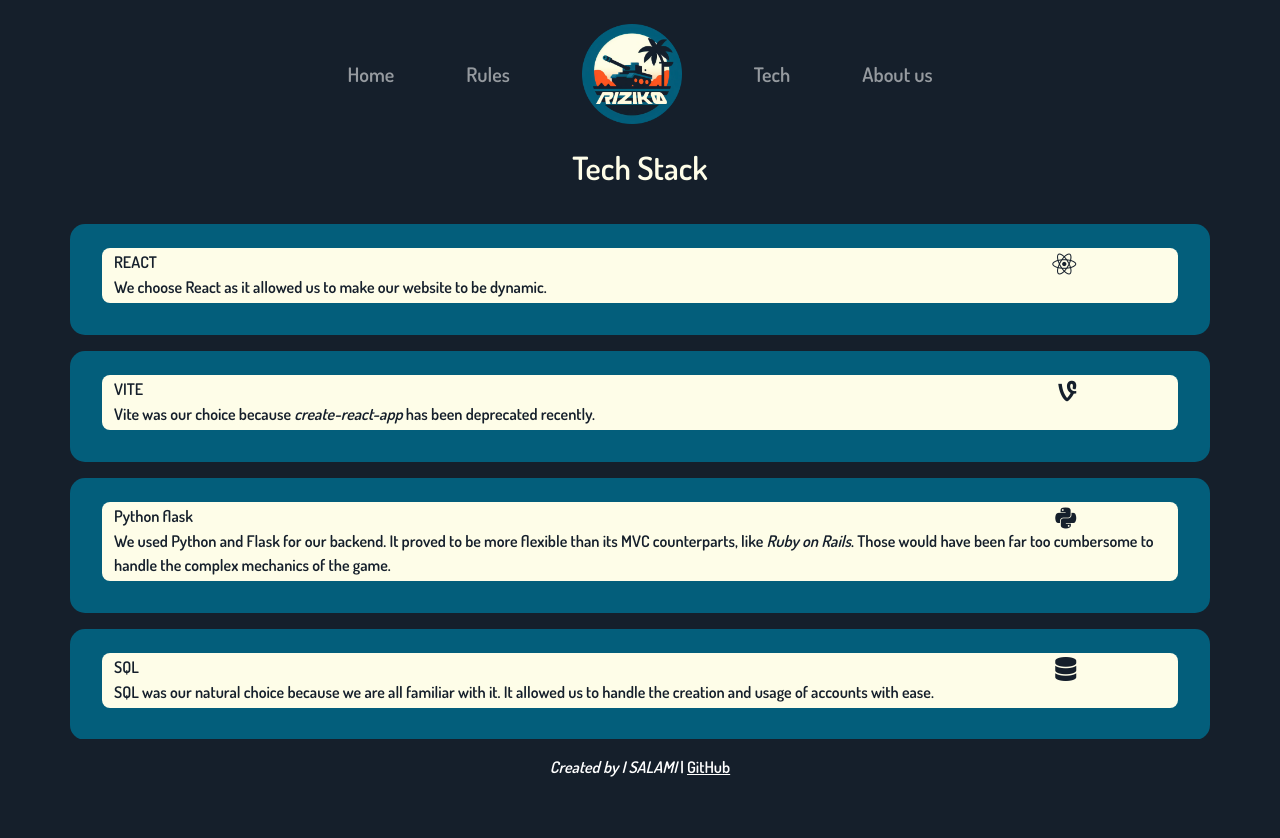
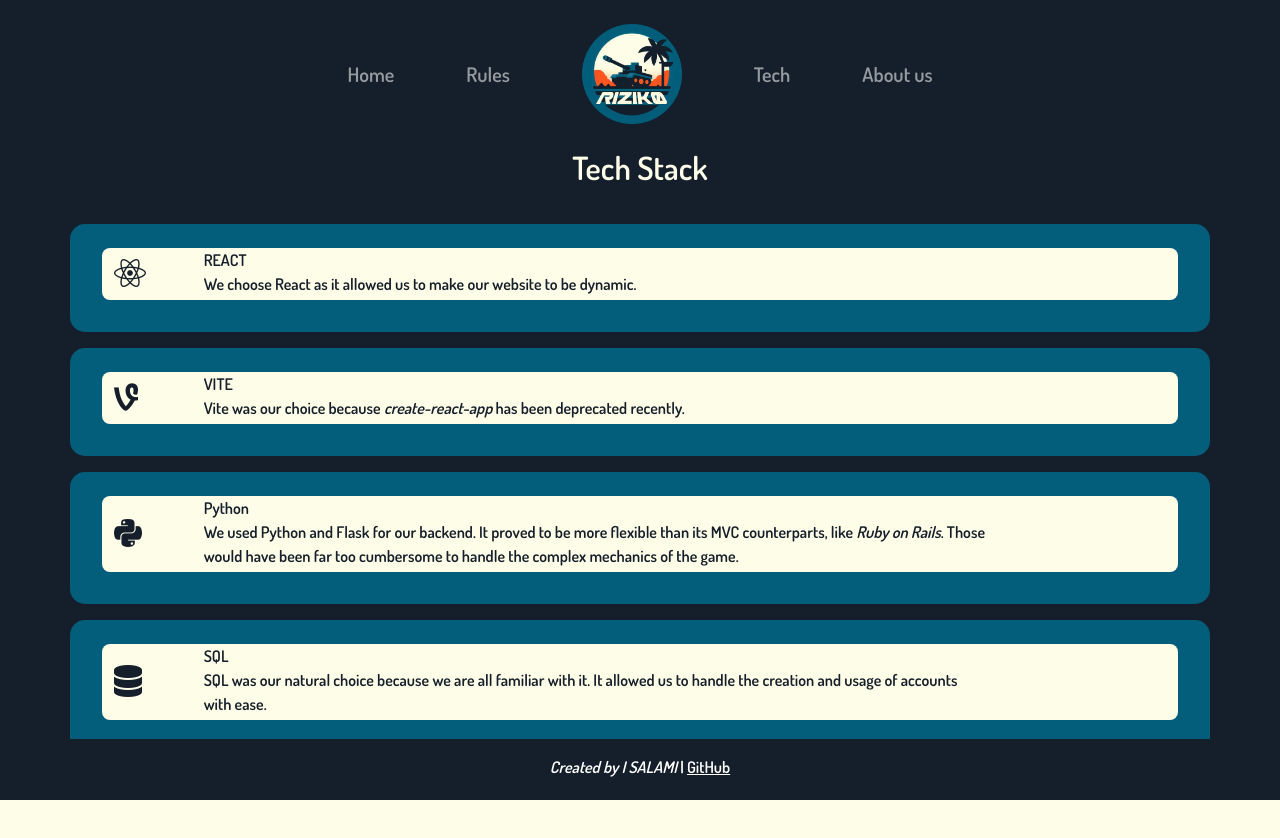
Before and after one commit to rizik0/rizik0-frontend, a React (Vite) app: page /tech in a window 1280 px wide. Shown: the top 838 px of the page. After the commit the page ends 800 px from the top, so only its background shows below. Built offline with nearby package versions, Linux system fonts and the light colour scheme.

Commit message:
cambiato struttura tech page

```diff
--- a/src/components/TechSection/TechSection.jsx
+++ b/src/components/TechSection/TechSection.jsx
@@ -14,52 +14,60 @@ export default function TechSection(){
                     <div className='TechContainer container'>
                         <div className='container'>
                             <div className='row techTitle'>
-                                <div className='col-9'>
-                                    <div >REACT</div>
-                                </div>
-                                <div className='col-2 text-end'>
+                                <div className='col-1 justify-content-left'>
                                     <i class="fa-brands fa-react"></i>
                                 </div>
-                                <p className="mb-1">We choose React as it allowed us to make our website to be dynamic.</p>
+                                <div className='col-9 justify-content-left'>
+                                    <div >REACT</div>
+                                    <div className='row'>
+                                        <p className="mb-1">We choose React as it allowed us to make our website to be dynamic.</p>
+                                    </div>
+                                </div>
                             </div>
                         </div>
                     </div>
                     <div className='TechContainer container'>
                         <div className='container'>
                             <div className='row techTitle'>
-                                <div className='col-9'>
-                                    <div >VITE</div>
-                                </div>
-                                <div className='col-2 text-end'>
+                                <div className='col-1 justify-content-left'>
                                     <i class="fa-brands fa-vine"></i>
                                 </div>
-                                <p className="mb-1">Vite was our choice because <em>create-react-app</em> has been deprecated recently.</p>
+                                <div className='col-9 justify-content-left'>
+                                    <div >VITE</div>
+                                    <div className='row'>
+                                        <p className="mb-1">Vite was our choice because <em>create-react-app</em> has been deprecated recently.</p>
+                                    </div>
+                                </div>
                             </div>
                         </div>
                     </div>
                     <div className='TechContainer container'>
                         <div className='container'>
                             <div className='row techTitle'>
-                                <div className='col-9'>
-                                    <div >Python flask</div>
-                                </div>
-                                <div className='col-2 text-end'>
+                                <div className='col-1 justify-content-left'>
                                     <i class="fa-brands fa-python"></i>
                                 </div>
-                                <p className="mb-1">We used Python and Flask for our backend. It proved to be more flexible than its MVC counterparts, like <em>Ruby on Rails</em>. Those would have been far too cumbersome to handle the complex mechanics of the game.  </p>
+                                <div className='col-9 justify-content-left'>
+                                    <div >Python</div>
+                                    <div className='row'>
+                                    <p className="mb-1">We used Python and Flask for our backend. It proved to be more flexible than its MVC counterparts, like <em>Ruby on Rails</em>. Those would have been far too cumbersome to handle the complex mechanics of the game.  </p>
+                                    </div>
+                                </div>
                             </div>
                         </div>
                     </div>
-                    <div className='TechContainer container' style={{ marginBottom: '110px' }}>
+                    <div className='TechContainer container'>
                         <div className='container'>
                             <div className='row techTitle'>
-                                <div className='col-9'>
-                                    <div >SQL</div>
-                                </div>
-                                <div className='col-2 text-end'>
+                                <div className='col-1 justify-content-left'>
                                     <i class="fa-solid fa-database"></i>
                                 </div>
-                                <p className="mb-1">SQL was our natural choice because we are all familiar with it. It allowed us to handle the creation and usage of accounts with ease.</p>
+                                <div className='col-9 justify-content-left'>
+                                    <div >SQL</div>
+                                    <div className='row'>
+                                    <p className="mb-1">SQL was our natural choice because we are all familiar with it. It allowed us to handle the creation and usage of accounts with ease.</p>
+                                    </div>
+                                </div>
                             </div>
                         </div>
                     </div>
--- a/src/components/TechSection/TechSection.scss
+++ b/src/components/TechSection/TechSection.scss
@@ -1,9 +1,7 @@
 @import '../../scss/stlyes.scss';
 
 i {
-    font-size: 1.5em;
-    position: relative;
-    top: 0.5vh;
+    font-size: 2em;
 }
 
 #TechSection {
```
